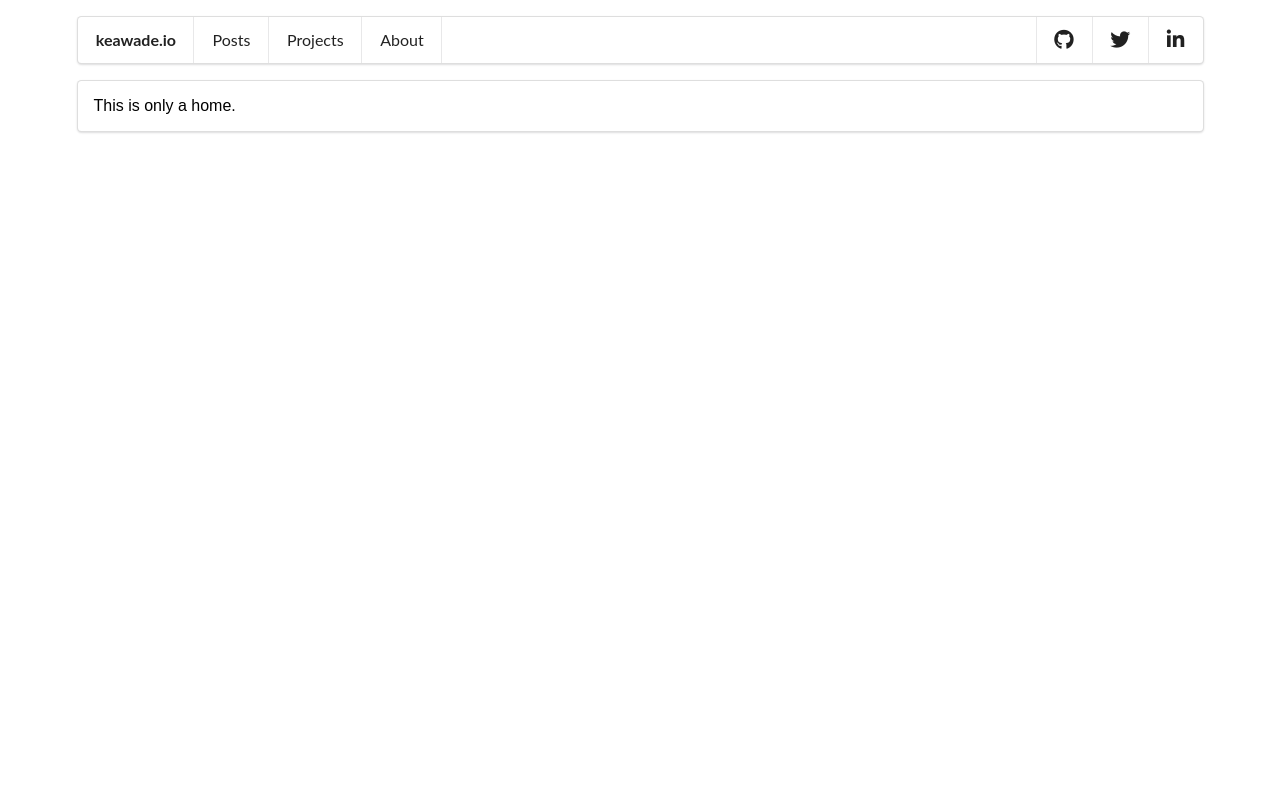
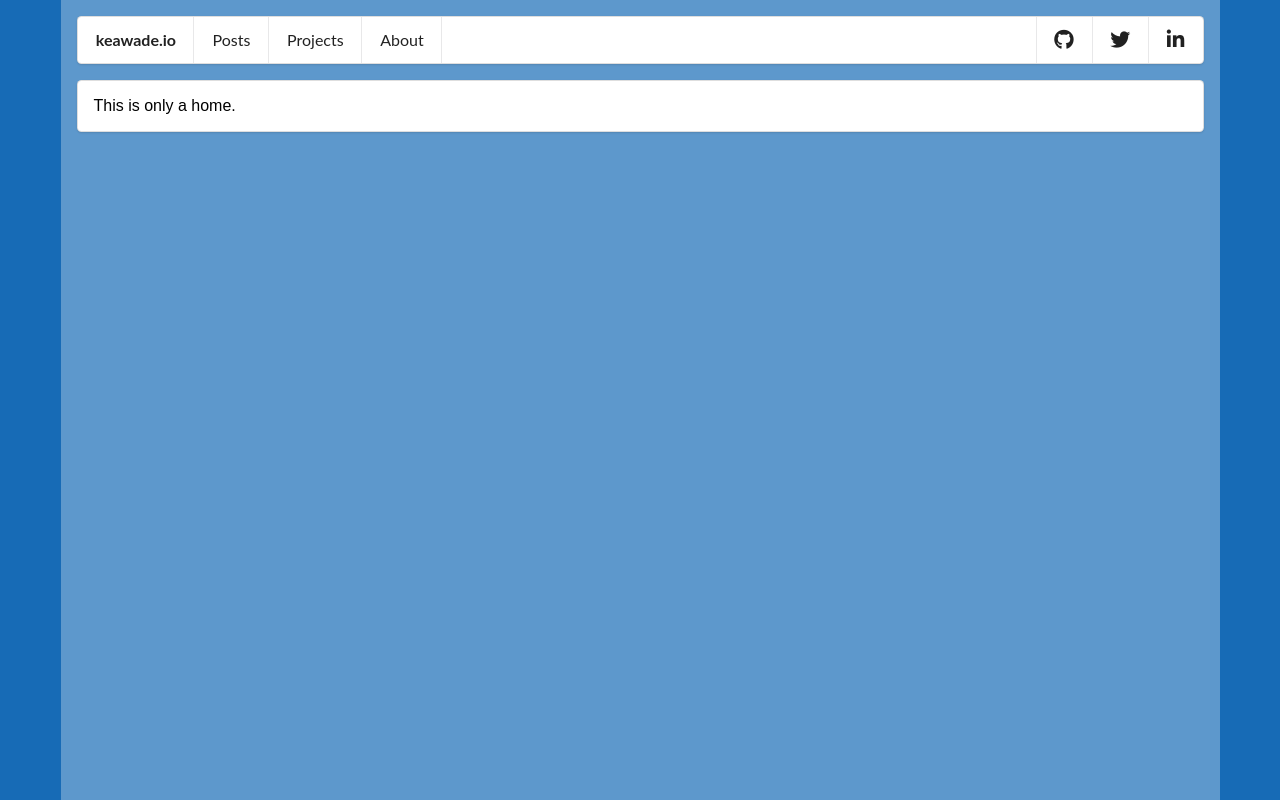
Before and after one commit to keawade/keawade.github.io, a Vue app: page / in a window 1280 px wide. Built offline with nearby package versions, Linux system fonts and the light colour scheme.

Commit message:
Add basic colors

```diff
--- a/src/App.vue
+++ b/src/App.vue
@@ -22,4 +22,12 @@ export default {
 </script>
 
 <style>
+  body {
+    background-color: rgba(23,107,182, 1);
+  }
+  .container {
+    background-color: rgba(255, 255, 255, 0.3);
+    padding: 16px 16px 0;
+    height: calc(100vh - 16px);
+  }
 </style>
--- a/src/components/Header.vue
+++ b/src/components/Header.vue
@@ -21,4 +21,16 @@ export default {
 </script>
 
 <style scoped>
+#header {
+  margin-top: 0;
+}
+.ui.menu .active.item {
+  background-color: rgba(23,107,182, 0.05);
+}
+.ui.menu .item:hover {
+  background-color: rgba(23,107,182, 0.03);
+}
+.ui.menu .active.item:hover {
+  background-color: rgba(23,107,182, 0.03);
+}
 </style>
```
